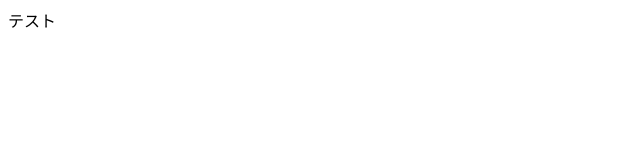
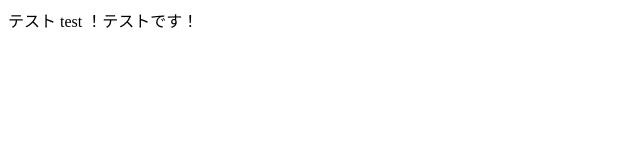
Before and after one commit to haya136/241205129-git-workshop, a plain HTML site: page index.html in a window 1280 px wide. Shown: the whole page, without its empty margins (0-640 px from the left). Drawn offline with Linux system fonts and the light colour scheme.

Commit message:
Update index.html

```diff
--- a/index.html
+++ b/index.html
@@ -6,5 +6,7 @@
   </head>
   <body>
     テスト
+    test
+    ！テストです！
   </body>
 </html>
```
